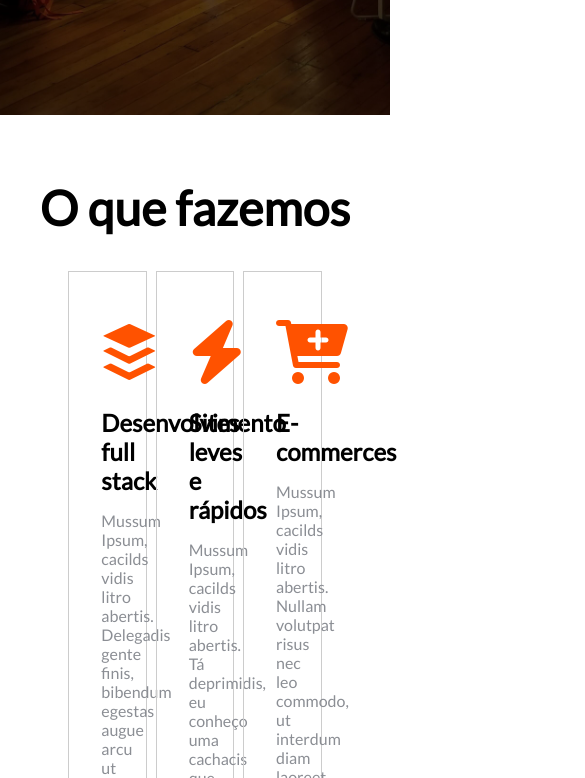
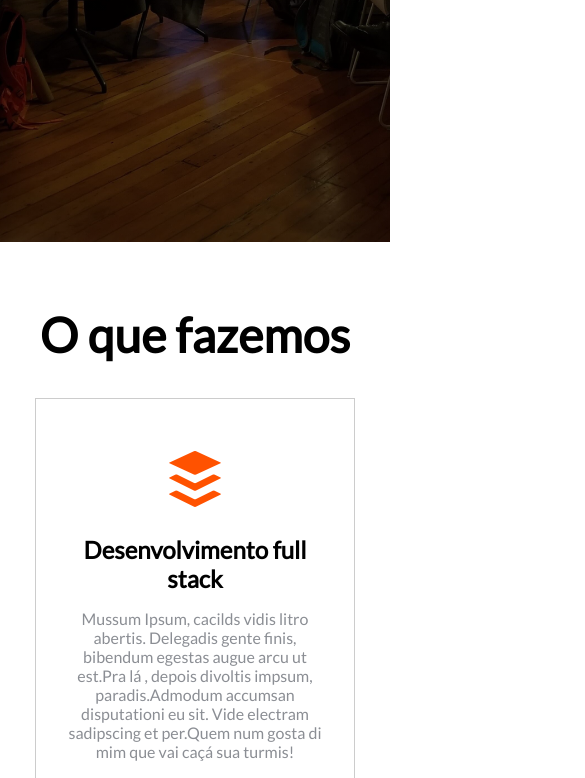
Before and after one commit to mariaclaudiapio/agency, a plain HTML site: page index.html in a window 390 px wide. Shown: the part 602-1380 px from the top of the page, 585 px wide, since content can reach past the window. Drawn offline with Linux system fonts and the light colour scheme.

Commit message:
desenvolvimento versão mobile, parte I

```diff
--- a/_utilities.sass
+++ b/_utilities.sass
@@ -17,6 +17,16 @@
     &:hover
         color: $primary-color
 
+@mixin card-mobile
+    width: 100%
+    height: 200px
+    margin: 0
+    margin-bottom: 2rem
+// mobile
+@mixin mobile
+    @media (max-width: 425px)
+        @content
+
 // placeholder selectors
 %title-text-shadow
     text-shadow: 3px 2px $black
@@ -35,6 +45,9 @@
     .job-card-cover,
     .job-card-description
         opacity: 0
+
+        @include mobile
+            opacity: 1
 
     &:hover
         .job-card-title,
--- a/styles.sass
+++ b/styles.sass
@@ -10,6 +10,13 @@
     background-size: cover
     background-position: center
 
+    @include mobile
+        height: 100vh
+
+    nav
+        @include mobile
+            display: none
+
     .nav-container
         display: flex
         justify-content: space-between
@@ -20,6 +27,9 @@
         padding: 1.5rem 2rem
         background-color: $black
         z-index: 10
+
+        @include mobile
+            padding: 1rem
 
         .brand
             color: $light-color
@@ -43,6 +53,9 @@
             color: $light-color
             display: none
 
+            @include mobile
+                display: block
+
     .title-container
         color: $light-color
         display: flex
@@ -50,6 +63,10 @@
         align-items: center
         justify-content: center
         height: 100%
+
+        @include mobile
+            text-align: center
+            padding: 2rem
 
         h2
             font-size: 3rem
@@ -75,15 +92,24 @@
         justify-content: space-around
         padding: 2rem
 
+        @include mobile
+            padding: 2rem 0
+
         .services-card
             width: 30%
             margin: 1%
             padding: 2rem
             border: 1px solid #ccc
             transition: .3s
+
+            @include mobile
+                width: 100%
+                margin-bottom: 2rem
+
             &:hover
                 border: transparent
                 box-shadow: 0 1px 10px $primary-color
+
 
         i
             color: $primary-color
@@ -104,12 +130,18 @@
     background-color: $secondary-bg
     padding: 3rem
 
+    @include mobile
+        padding: 2rem
+
     h2
         @extend %section-title
 
     .jobs-list
         display: flex
         padding: 2rem 0
+
+        @include mobile
+            flex-direction: column
 
         .first-job
             width: 30%
@@ -122,10 +154,18 @@
             @extend %center-bg
             @extend %card-hover
 
+            @include mobile
+                @include card-mobile
+
+
         .other-jobs-container
             display: flex
             flex-wrap: wrap
             width: 68%
+
+            @include mobile
+                width: 100%
+                flex-direction: column
 
             .job-card
                 width: 46%
@@ -137,6 +177,9 @@
                 transition: .5s
                 @extend %center-bg
                 @extend %card-hover
+
+                @include mobile
+                    @include card-mobile
 
             #job2
                 background-image: url('./img/job2.jpg')
@@ -185,6 +228,11 @@
         display: flex
         flex-wrap: wrap
 
+        @include mobile
+            max-width: 100%
+            flex-direction: column
+
+
         .footer-title
             color: $light-color
             font-weight: bold
@@ -194,16 +242,31 @@
     .footer-links-container
         width: 50%
 
+        @include mobile
+            width: 100%
+            margin-bottom: 2rem
+            text-align: center
+
     .footer-desc-container
         p
            width: 80%
            line-height: 1.3
 
+           @include mobile
+              width: 100%
+
+
     .footer-links-container
         display: flex
 
+        @include mobile
+            flex-direction: column
+
         &-list
             padding: 0 1rem
+
+            @include mobile
+                margin-bottom: 2rem
 
             li
                 margin-bottom: .5rem
@@ -217,3 +280,9 @@
     .footer-copy-right-container
         width: 100%
         margin-top: 3rem
+
+        @include mobile
+            text-align: center
+
+        p
+            margin-bottom: 1rem
```
Also changed, not shown: styles.css, 1 other file.
